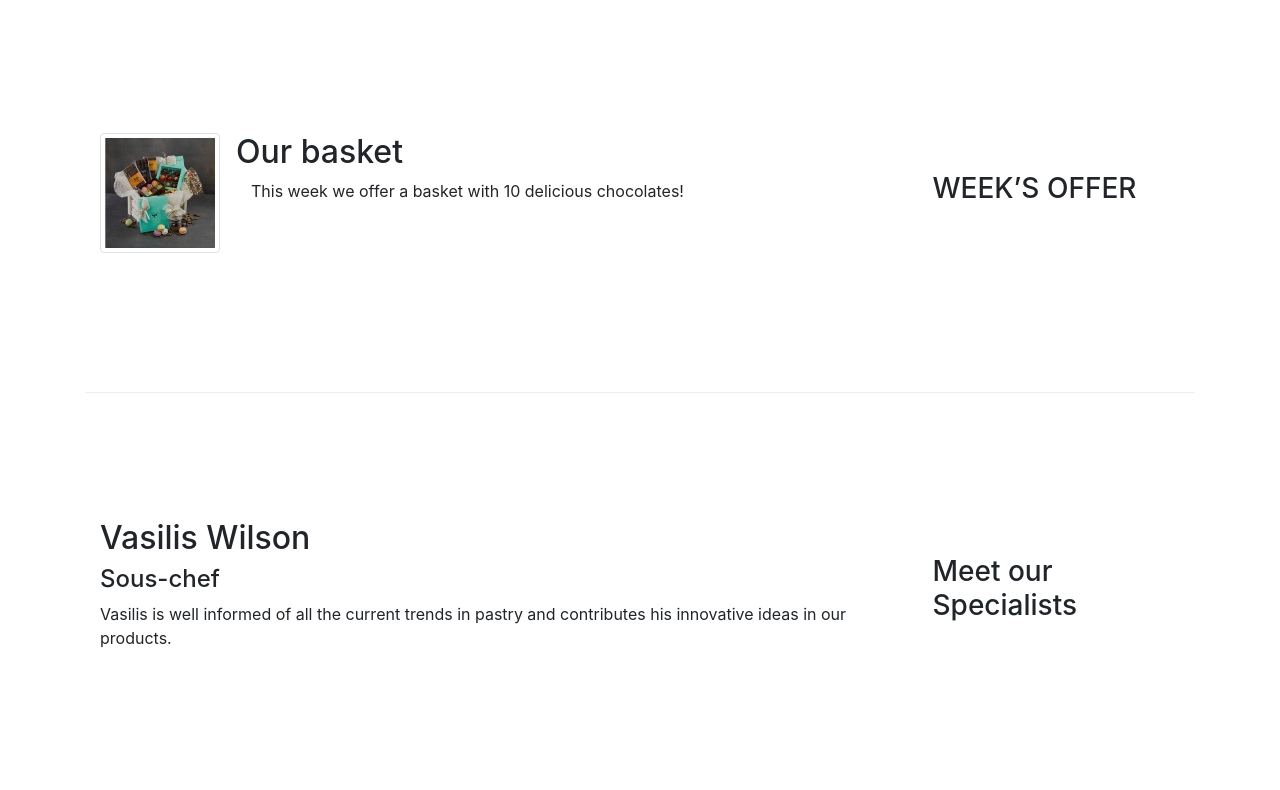
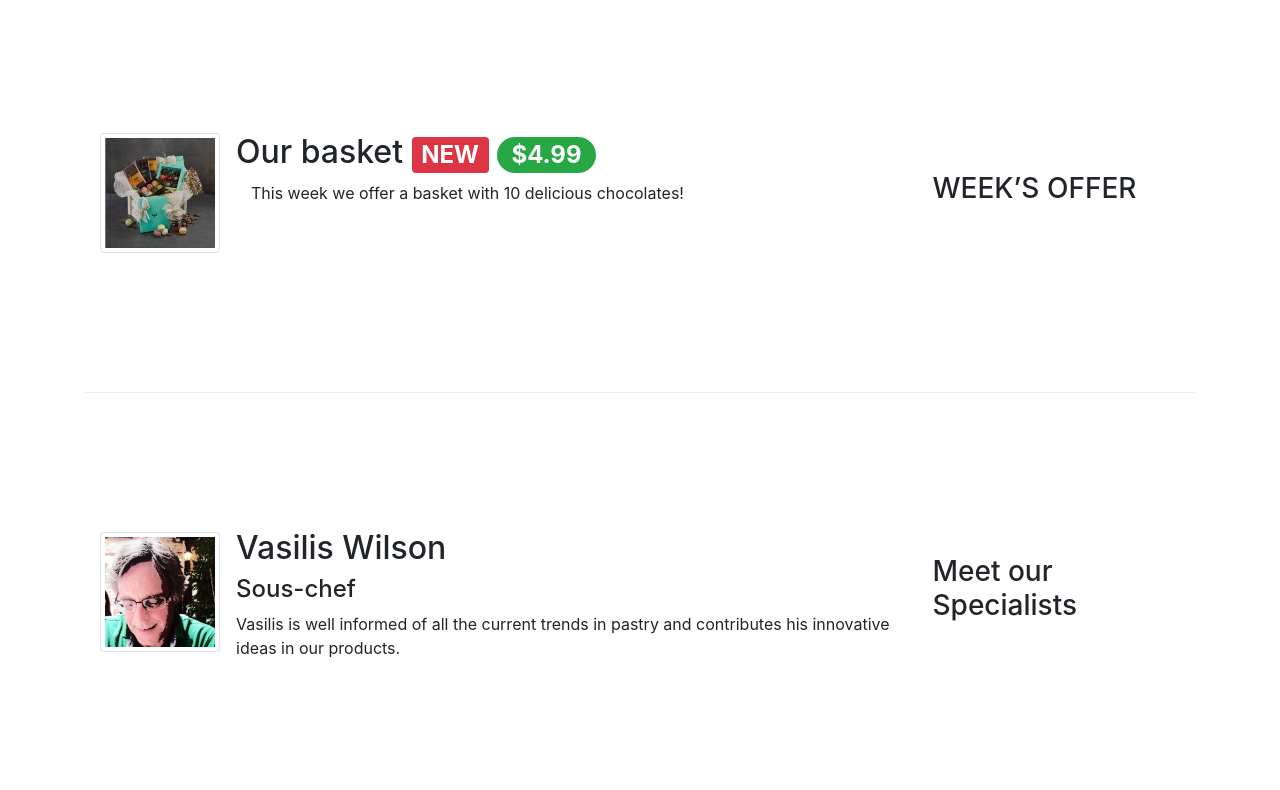
Before and after one commit to Elli-M/leChocolat, a plain HTML site: page index.html in a window 1280 px wide. Shown: the part 720-1510 px from the top of the page. Drawn offline with nearby package versions, Linux system fonts and the light colour scheme.

Commit message:
Bootstrap Assignment 4

```diff
--- a/index.html
+++ b/index.html
@@ -75,8 +75,6 @@
                     </div>
                 </div>
             </div>
-
-
             <div class="row align-items-center row-content flex-row-reverse">
                 <div class="col-sm-4 col-md-3">
                     <h3>WEEK’S OFFER</h3>
@@ -86,7 +84,9 @@
                         <img class="d-flex mr-3 img-thumbnail align-self-center" src="images/promotion.jpg"
                             alt="week's offer">
                         <div class="media-body">
-                            <h2 class="mt-0">Our basket</h2>
+                            <h2 class="mt-0">Our basket
+                            <span class="badge badge-danger">NEW</span>
+                            <span class="badge badge-pill badge-success">$4.99</span> </h2>
                             <p class="col d-none d-md-block">This week we offer a basket with 10 delicious chocolates! </p>
                         </div>
                     </div>
@@ -98,14 +98,20 @@
                     <h3>Meet our Specialists</h3>
                 </div>
                 <div class="col-sm col-md">
-                    <h2>Vasilis Wilson </h2>
-                    <h4>Sous-chef</h4>
-                    <p class="d-none d-sm-block">Vasilis is well informed of all the current trends in pastry and
+                    <div class="media">
+                        <img class="d-flex mr-3 img-thumbnail align-self-center" src="images/cartoonVasilis.png"
+                            alt="Meet our Specialists">
+                        <div class="media-body">
+
+                        <h2 style="padding-top:3%">Vasilis Wilson </h2>
+                        <h4>Sous-chef</h4>
+                        <p class="d-none d-sm-block">Vasilis is well informed of all the current trends in pastry and
                         contributes his innovative ideas in
                         our products.</p>
+                         </div>
+                    </div>
                 </div>
             </div>
-        </div>
 
         <footer class="footer">
             <div class="container">
```
